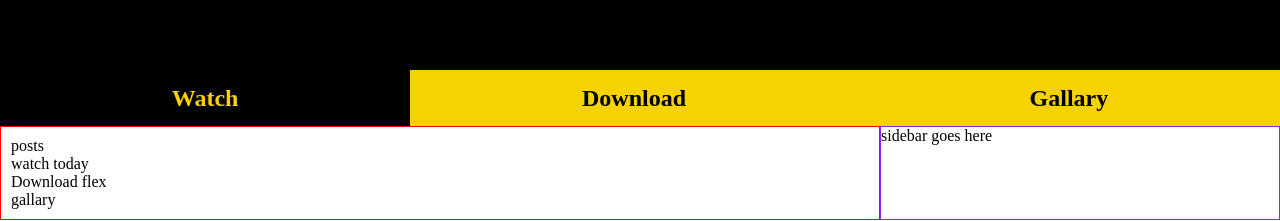
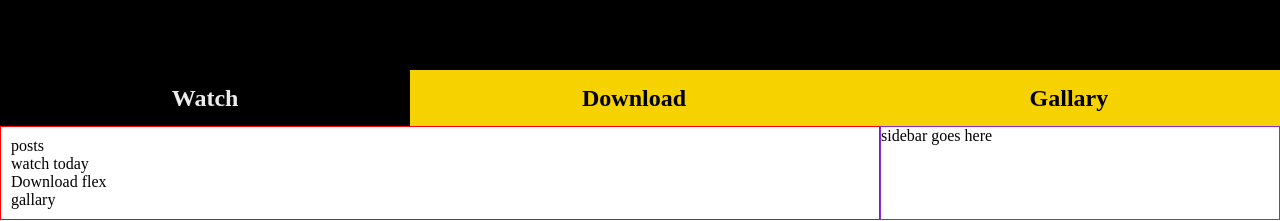
Before and after one commit to madManoj-coder/flex-movies-layout, a plain HTML site: page index.html in a window 1280 px wide. In both pictures the pointer is over the link "Watch". Shown: the part 274-495 px from the top of the page. Drawn offline with Linux system fonts and the light colour scheme.

Commit message:
work in posts section

```diff
--- a/assets/css/style.css
+++ b/assets/css/style.css
@@ -67,7 +67,7 @@
 .navbar ul li a:active,
 .navbar ul li a:focus{
     background-color: var(--color-dark);
-    color:var(--color-primary);
+    color:var(--color-gray);
 }
 
 .content-area{
```
Also changed, not shown: index.html (+3 -1 lines).
